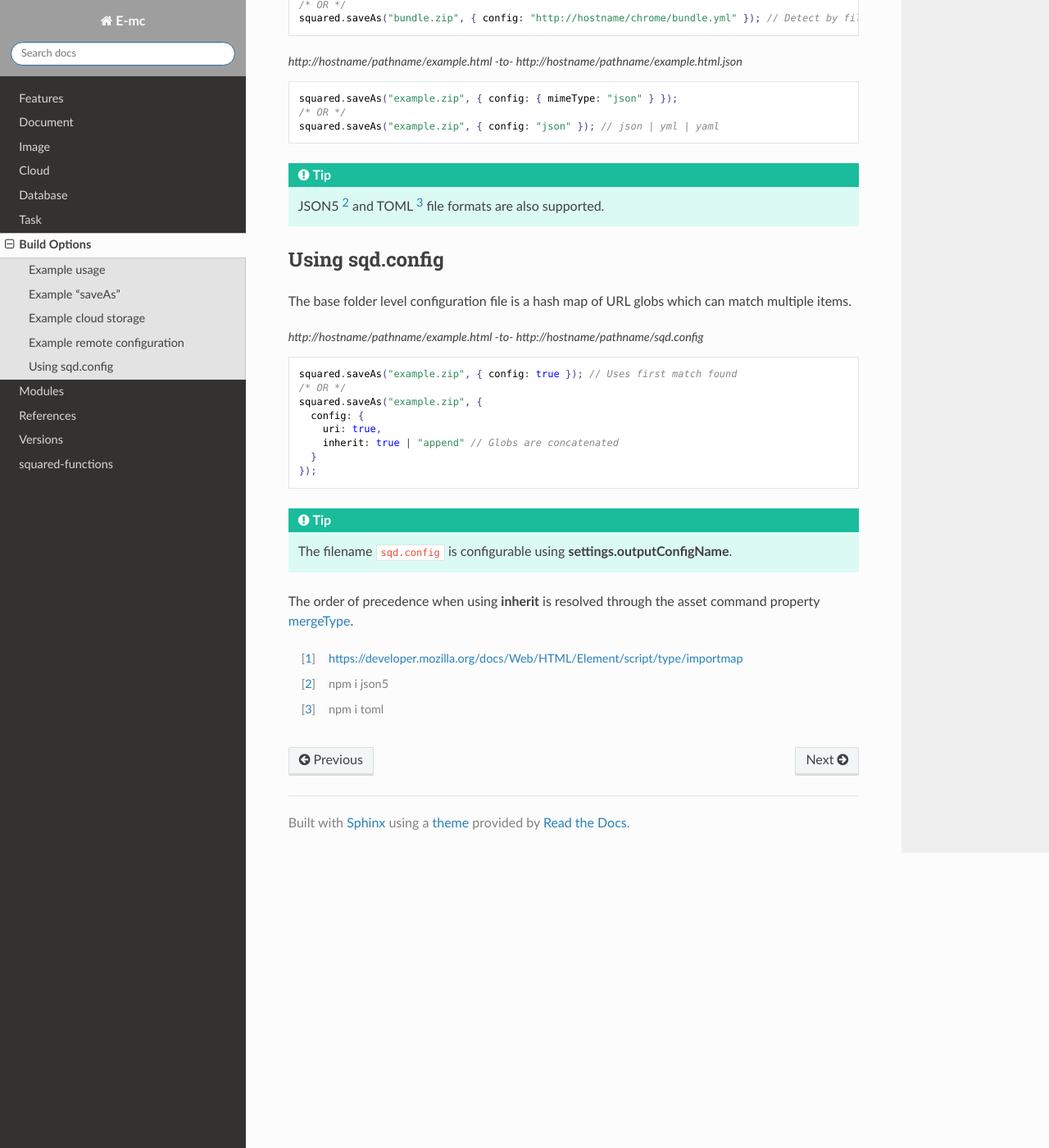
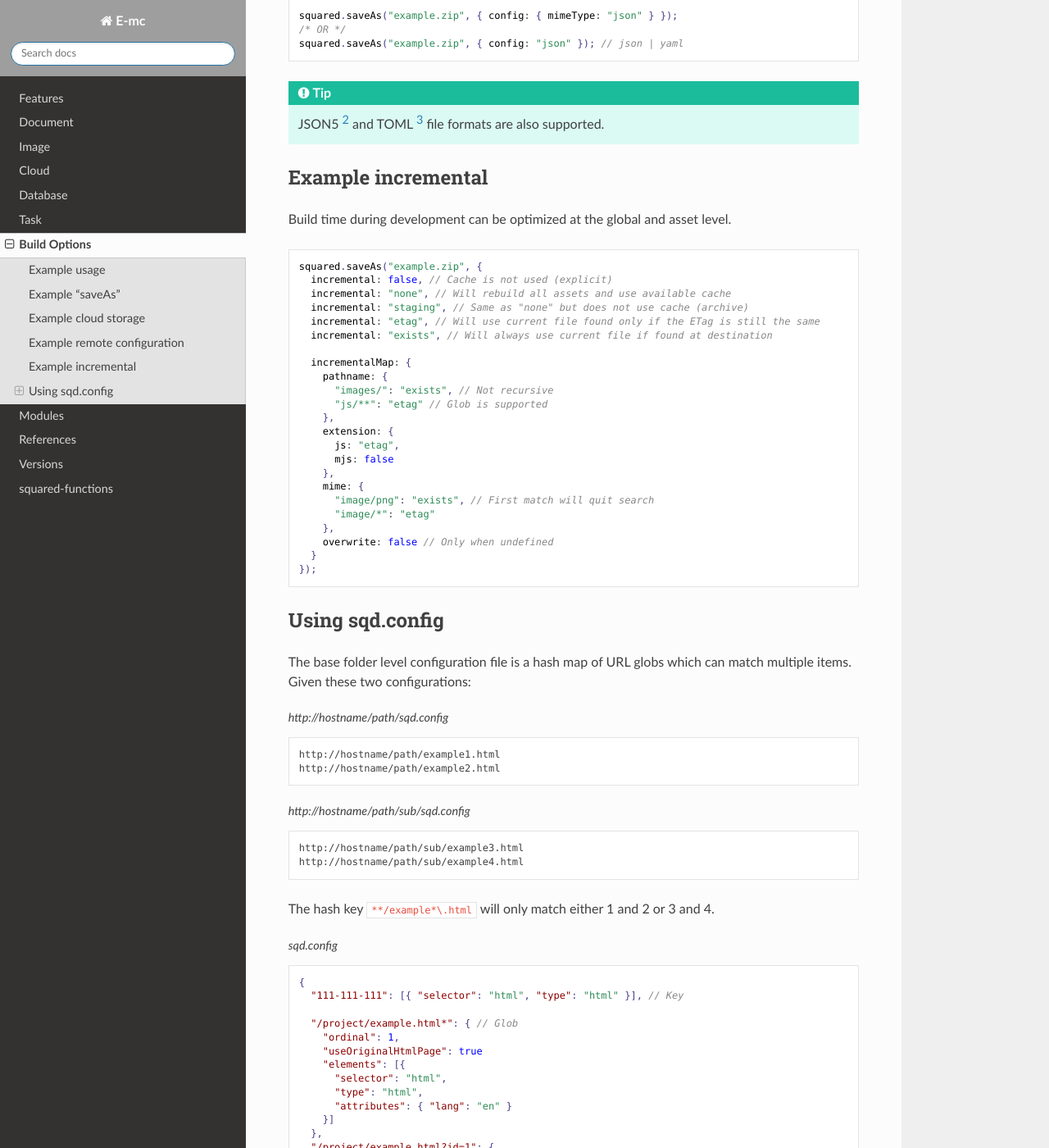
Before and after one commit to anpham6/chrome-docs, a Sphinx documentation site: the page built from source/build.rst, in a window 1280 px wide and 1400 px high, scrolled down 3601 px. Shown: the whole window at 82% size. Built offline with Sphinx 7.4.7 and the Read the Docs theme 2.0.0, drawn with Linux system fonts in a browser that asks for light colours; some of the changed text lies outside the part shown; grey boxes are pictures that could not be loaded.

Commit message:
Build: Incremental and sqd.config sections were created.

```diff
--- a/source/build.rst
+++ b/source/build.rst
@@ -197,33 +191,133 @@ Example remote configuration
 
   squared.saveAs("example.zip", { config: { mimeType: "json" } });
   /* OR */
-  squared.saveAs("example.zip", { config: "json" }); // json | yml | yaml
+  squared.saveAs("example.zip", { config: "json" }); // json | yaml
 
 .. tip:: JSON5 [#]_ and TOML [#]_ file formats are also supported.
+
+Example incremental
+===================
+
+Build time during development can be optimized at the global and asset level.
+
+::
+
+  squared.saveAs("example.zip", {
+    incremental: false, // Cache is not used (explicit)
+    incremental: "none", // Will rebuild all assets and use available cache
+    incremental: "staging", // Same as "none" but does not use cache (archive)
+    incremental: "etag", // Will use current file found only if the ETag is still the same
+    incremental: "exists", // Will always use current file if found at destination
+
+    incrementalMap: {
+      pathname: {
+        "images/": "exists", // Not recursive
+        "js/**": "etag" // Glob is supported
+      },
+      extension: {
+        js: "etag",
+        mjs: false
+      },
+      mime: {
+        "image/png": "exists", // First match will quit search
+        "image/*": "etag"
+      },
+      overwrite: false // Only when undefined
+    }
+  });
 
 .. _build-using-sqd-config:
 
 Using sqd.config
 ================
 
-The base folder level configuration file is a hash map of URL globs which can match multiple items.
+The base folder level configuration file is a hash map of URL globs which can match multiple items. Given these two configurations:
+
+.. code-block:: none
+  :caption: `http://hostname/path/sqd.config`
+
+  http://hostname/path/example1.html
+  http://hostname/path/example2.html
+
+.. code-block:: none
+  :caption: `http://hostname/path/sub/sqd.config`
+
+  http://hostname/path/sub/example3.html
+  http://hostname/path/sub/example4.html
+
+The hash key :code:`**/example*\\.html` will only match either 1 and 2 or 3 and 4.
+
+.. code-block:: json
+  :caption: sqd.config
+
+  {
+    "111-111-111": [{ "selector": "html", "type": "html" }], // Key
+
+    "/project/example.html*": { // Glob
+      "ordinal": 1,
+      "useOriginalHtmlPage": true
+      "elements": [{
+        "selector": "html",
+        "type": "html",
+        "attributes": { "lang": "en" }
+      }]
+    },
+    "/project/example.html?id=1": {
+      "ordinal": 2,
+      "elements": [{
+        "selector": "html",
+        "type": "html",
+        "hash": "sha256",
+        "attributes": { "lang": "ja", "class": "main" },
+        "mergeType": "none", // lang=en
+        "mergeType": "under", // hash=sha256,lang=en
+        "mergeType": "preserve", // hash=sha256,lang=en,class=main
+        "mergeType": "over" // hash=sha256,lang=ja,class=main
+      }]
+    },
+
+    "example.html?id=1": [{ "selector": "html", "type": "html" }], // "elements"
+    "example.html": [{ "selector": "html", "type": "html" }], // Does not match "?id=1"
+
+    "**/*\\.html*": [{ "selector": "html", "type": "html" }], // Glob
+    "**/*\\.html\\?id=1": [{ "selector": "html", "type": "html" }] // Ignored without "ordinal" or "inherit"
+  }
+
+.. attention:: Escaping **RegExp** special characters is required except when using key match. (e.g. `-|{}()[]^$+\*?.`)
+
+Example usage
+-------------
+
+The order of precedence when using **inherit** is resolved through the asset command property :ref:`mergeType <document-miscellaneous-merge-conflicts>`.
 
 .. code-block::
-  :caption: `http://hostname/pathname/example.html` -to- `http://hostname/pathname/sqd.config`
+  :caption: First glob match
 
-  squared.saveAs("example.zip", { config: true }); // Uses first match found
-  /* OR */
-  squared.saveAs("example.zip", {
+  squared.copyTo("/path/output", { config: true }); // inherit is "false"
+
+.. code-block::
+  :caption: Globs are concatenated
+
+  squared.saveAs("/path/output", {
     config: {
       uri: true,
-      inherit: true | "append" // Globs are concatenated
+      inherit: true, // Duplicate selectors are replaced
+      inherit: "append" // Resolve duplicates with "mergeType"
+    }
+  });
+
+.. code-block::
+  :caption: Hash key
+
+  squared.copyTo("/path/output", {
+    config: {
+      uri: true,
+      key: "111-111-111"
     }
   });
 
 .. tip:: The filename ``sqd.config`` is configurable using **settings.outputConfigName**.
 
-The order of precedence when using **inherit** is resolved through the asset command property :ref:`mergeType <document-miscellaneous-merge-conflicts>`.
-
 .. [#] https://developer.mozilla.org/docs/Web/HTML/Element/script/type/importmap
 .. [#] npm i json5
 .. [#] npm i toml
```
Also changed, not shown: other parts of source/build.rst (+0 -6 lines), source/conf.py (+5 -5 lines), source/document/miscellaneous.rst (+26 -2 lines).
